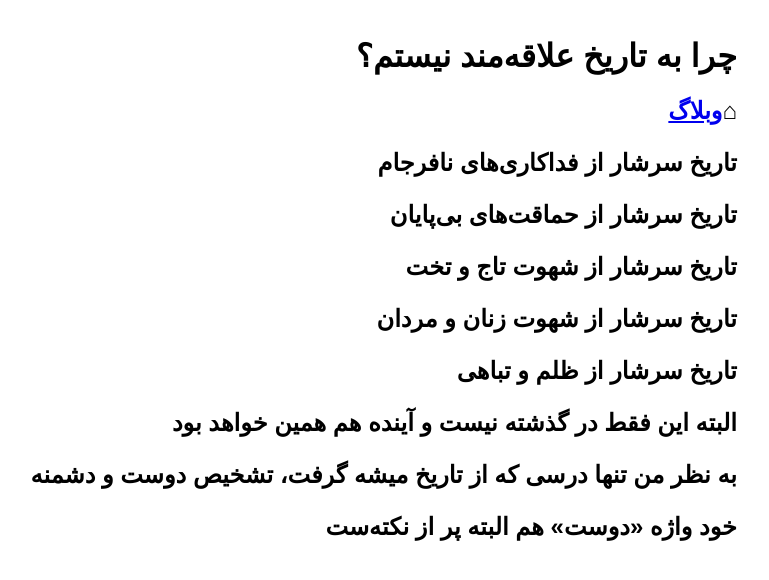
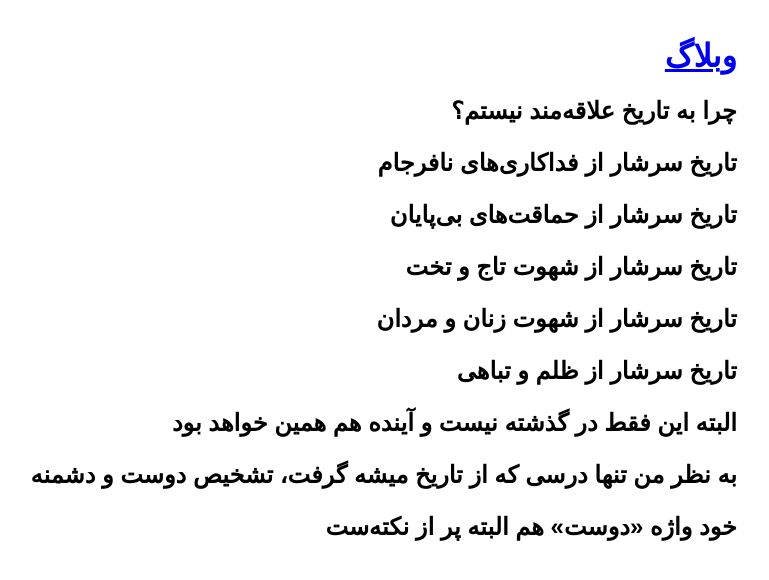
Before and after one commit to darkblog/darkblog.github.io, a Jekyll site: the page built from _posts/2024-7-4-2.md, in a window 1280 px wide. Shown: the top 580 px of the page, without its empty margins (392-1161 px from the left). Built offline with Jekyll 4.4.1, drawn with Linux system fonts in a browser that asks for light colours.

Commit message:
Update post.html

```diff
--- a/_layouts/post.html
+++ b/_layouts/post.html
@@ -10,8 +10,8 @@ layout: compress
 <style>body{font-family:sans-serif;margin:auto;padding:1em;max-width:80ch}</style>
 </head>
 <body>
-<h1>{{ page.title }}</h1>
-<h2>⌂<a href="https://darkblog.github.io/">وبلاگ</a></h2>
+<h1><a href="https://darkblog.github.io/">وبلاگ</a></h1>
+<h2>{{ page.title }}</h2>
 <h2>{{ content }}</h2>
 </body>
 </html>
```
